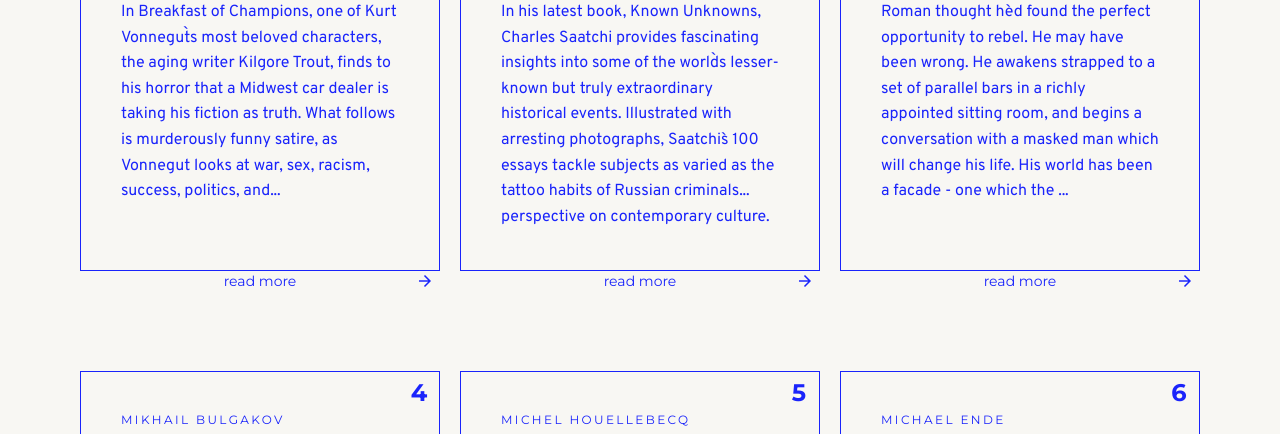
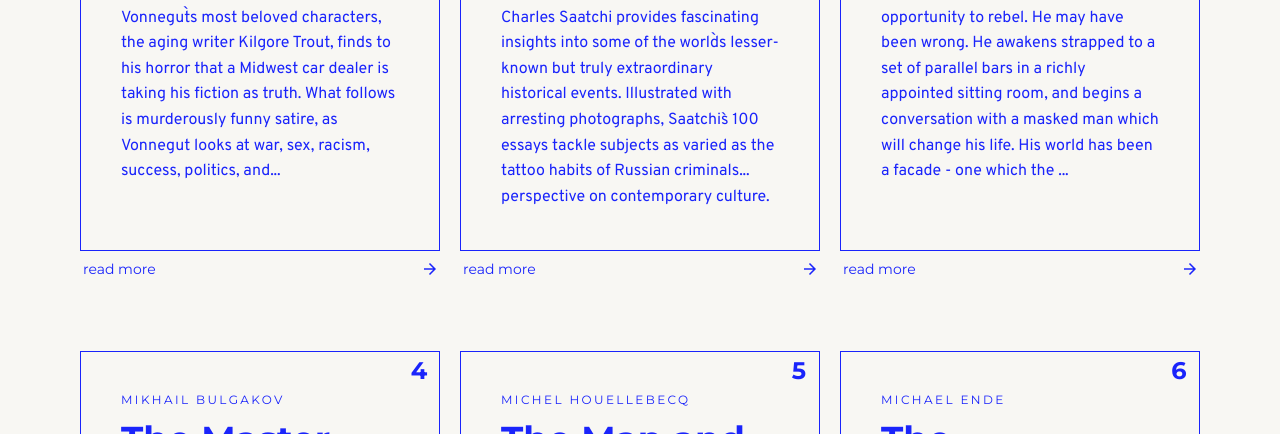
Before and after one commit to Mausp7/codecool-final-exam-ui, a plain HTML site: page index.html in a window 1280 px wide. Shown: the part 306-740 px from the top of the page. Drawn offline with Linux system fonts and the light colour scheme.

Commit message:
Adds style details update.

```diff
--- a/style.scss
+++ b/style.scss
@@ -101,7 +101,7 @@ header {
 	max-width: 1280px;
 
 	margin: 0 auto 0;
-	padding: 80px 30px;
+	padding: 60px 30px;
 
 	.card {
 		position: relative;
@@ -117,7 +117,7 @@ header {
 
 		.number {
 			position: absolute;
-			top: 0px;
+			top: -2px;
 			right: 0px;
 
 			display: flex;
@@ -137,7 +137,7 @@ header {
 			margin-bottom: 20px;
 
 			font-size: 36px;
-			font-weight: bold;
+			font-weight: 700;
 		}
 		h3.sub {
 			margin-bottom: 10px;
@@ -157,18 +157,23 @@ header {
 		button {
 			position: absolute;
 			left: 0;
-			bottom: -20px;
+			bottom: -28px;
+
+			display: flex;
+			align-items: center;
 
 			width: 100%;
 			height: 18px;
 
 			background-color: #f8f7f3;
+			border: 2px solid #f8f7f3;
 
 			font-size: 14px;
+
 			color: #1a24fb;
 
 			&:hover {
-				border: 2px solid #f8f7f3;
+				border: 2px solid #1a24fb;
 				background-color: #1a24fb;
 
 				color: #f8f7f3;
@@ -176,7 +181,7 @@ header {
 
 			span {
 				position: absolute;
-				right: 5px;
+				right: -2px;
 				top: 50%;
 
 				font-size: 18px;
```
Also changed, not shown: style.css, 1 other file.
